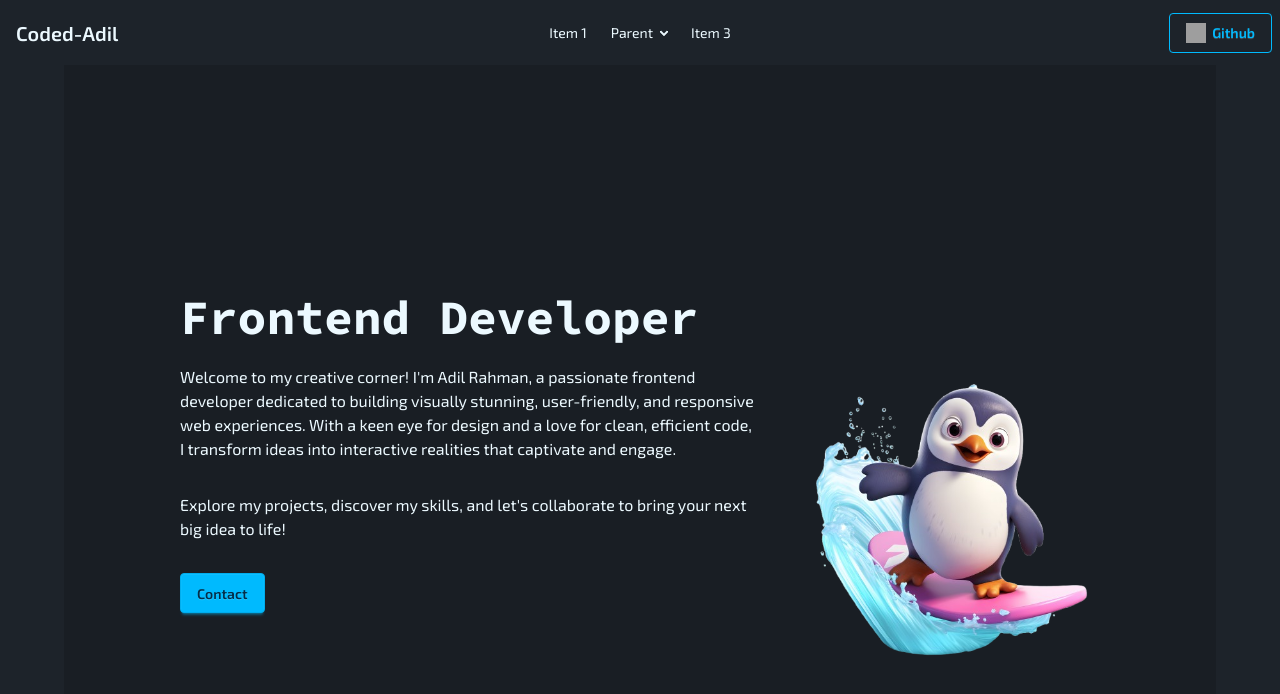
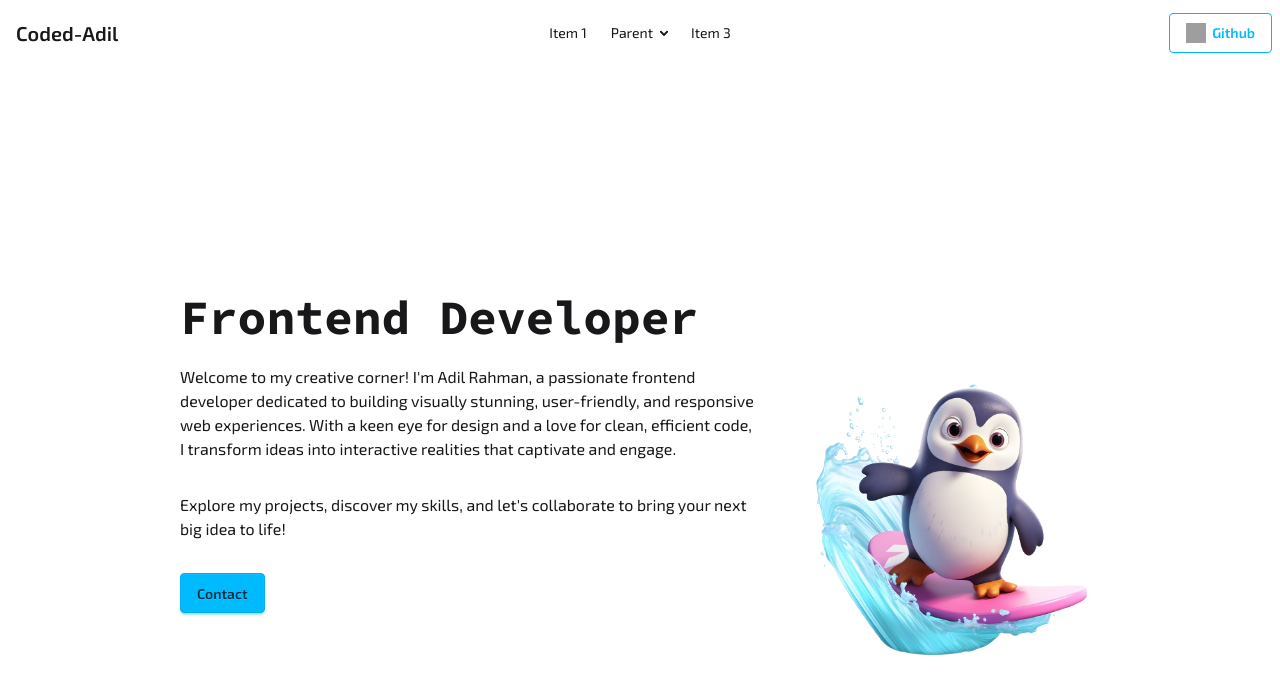
Before and after one commit to Coded-Adil/coded-adil-site, a React (Vite) app: page / in a window 1280 px wide. Shown: the top 694 px of the page. Built offline with nearby package versions, Linux system fonts and the light colour scheme; grey boxes are pictures that could not be loaded.

Commit message:
Updated banner of my portfolio

```diff
--- a/index.html
+++ b/index.html
@@ -1,5 +1,5 @@
 <!doctype html>
-<html lang="en" data-theme="dark">
+<html lang="en" data-theme="light">
   <head>
     <meta charset="UTF-8" />
     <link rel="icon" type="image/svg+xml" href="/fav.png" />
--- a/src/App.jsx
+++ b/src/App.jsx
@@ -1,6 +1,4 @@
 import { useState } from 'react'
-import reactLogo from './assets/react.svg'
-import viteLogo from '/vite.svg'
 import './App.css'
 
 function App() {
--- /dev/null
+++ b/src/Components/Banner/Banner.jsx
@@ -0,0 +1,32 @@
+import banner from '../../../public/animatedhero.png'
+import { motion } from "motion/react"
+import 'animate.css';
+
+const Banner = () => {
+    return (
+        <div className="hero max-w-6xl mx-auto min-h-screen">
+            <div className="hero-content gap-6 flex-col lg:flex-row-reverse">
+                <motion.img
+                src={banner}
+                animate={{y: [10, 50, 10]}}
+                transition={{duration: 10, repeat: Infinity}}
+                className="max-w-xs rounded-lg" />
+                <div className='max-w-xl m-4 animate__animated animate__fadeInLeft'>
+                    <h1 className="text-5xl font-code font-bold">Frontend Developer</h1>
+                    <p className="py-6 font-exo">
+                    Welcome to my creative corner! I'm Adil Rahman, a passionate frontend developer dedicated
+                    to building visually stunning, user-friendly, and responsive web experiences. With a keen
+                    eye for design and a love for clean, efficient code, I transform ideas into interactive
+                    realities that captivate and engage.
+                    </p>
+                    <p className='py-2 font-exo'>Explore my projects, discover my skills, and let's collaborate to bring your next big
+                        idea to life!
+                    </p>
+                    <button className="my-6 font-exo btn btn-info">Contact</button>
+                </div>
+            </div>
+        </div>
+    );
+};
+
+export default Banner;
--- a/src/Pages/Home.jsx
+++ b/src/Pages/Home.jsx
@@ -1,31 +1,11 @@
-import banner from '../../public/animatedhero.png'
-import { motion } from "motion/react"
-import 'animate.css';
+import Banner from "../Components/Banner/Banner";
+
 
 const Home = () => {
     return (
-        <div className="hero bg-base-200 max-w-6xl mx-auto min-h-screen">
-            <div className="hero-content gap-6 flex-col lg:flex-row-reverse">
-                <motion.img
-                src={banner}
-                animate={{y: [10, 50, 10]}}
-                transition={{duration: 10, repeat: Infinity}}
-                className="max-w-xs rounded-lg" />
-                <div className='max-w-xl m-4 animate__animated animate__fadeInLeft'>
-                    <h1 className="text-5xl font-code font-bold">Frontend Developer</h1>
-                    <p className="py-6 font-exo">
-                    Welcome to my creative corner! I'm Adil Rahman, a passionate frontend developer dedicated
-                    to building visually stunning, user-friendly, and responsive web experiences. With a keen
-                    eye for design and a love for clean, efficient code, I transform ideas into interactive
-                    realities that captivate and engage.
-                    </p>
-                    <p className='py-2 font-exo'>Explore my projects, discover my skills, and let's collaborate to bring your next big
-                        idea to life!
-                    </p>
-                    <button className="my-6 font-exo btn btn-info">Contact</button>
-                </div>
-            </div>
-        </div>
+        <>
+            <Banner />
+        </>
     );
 };
 
```
